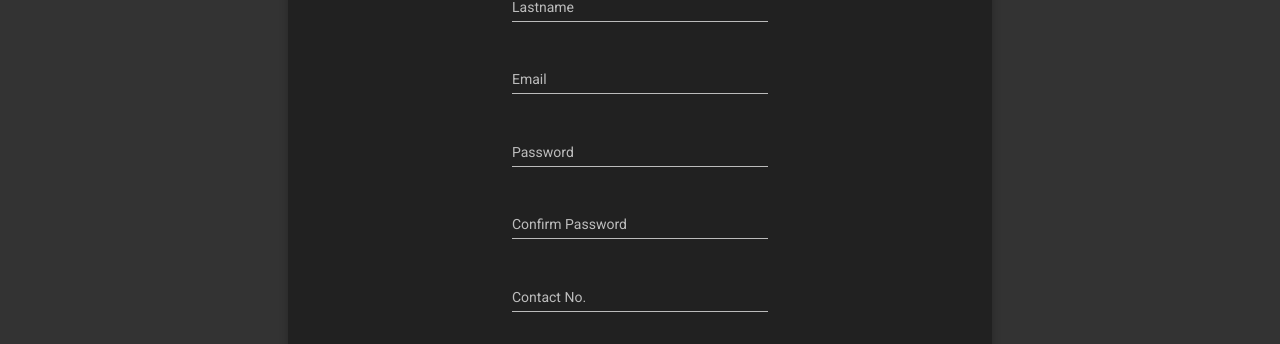
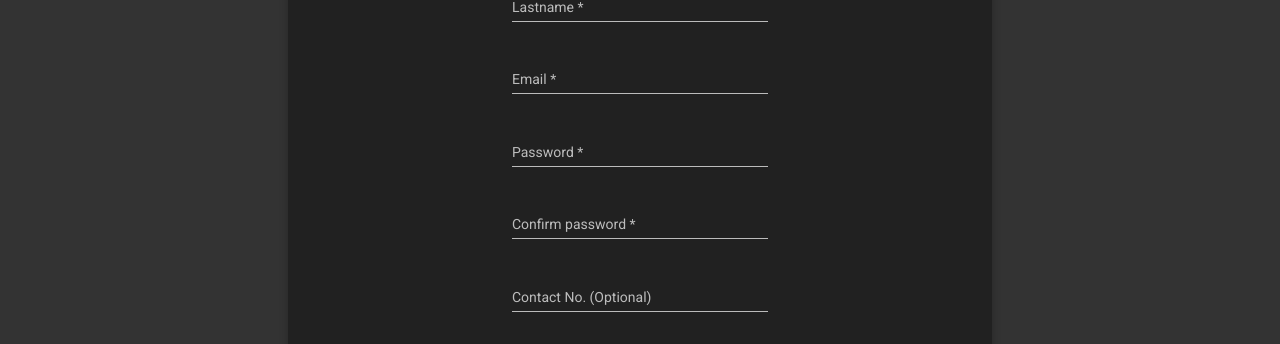
Before and after one commit to thantnaylin/car-park-availability-client, an Angular app: page /register in a window 1280 px wide. Shown: the part 274-618 px from the top of the page. Built offline with nearby package versions, Linux system fonts and the light colour scheme.

Commit message:
Added form validation form user registration

```diff
--- a/src/app/app.module.ts
+++ b/src/app/app.module.ts
@@ -2,6 +2,8 @@ import { NgModule, CUSTOM_ELEMENTS_SCHEMA } from '@angular/core';
 import { BrowserModule } from '@angular/platform-browser';
 import { RouterModule, Routes } from '@angular/router';
 import { NoopAnimationsModule } from '@angular/platform-browser/animations';
+import { FormsModule } from "@angular/forms";
+import { HttpClientModule } from "@angular/common/http";
 
 import { AngularMaterialModule } from './angular-material.module';
 import { LayoutModule } from '@angular/cdk/layout';
@@ -13,6 +15,7 @@ import { CarParkComponent } from './components/screens/car-park/car-park.compone
 import { HomeComponent } from './components/screens/home/home.component';
 import { FooterComponent } from './components/layouts/footer/footer.component';
 import { NotFoundComponent } from './components/screens/not-found/not-found.component';
+import { ReactiveFormsModule } from '@angular/forms';
 
 const appRoutes: Routes = [
   { path: "", component: HomeComponent },
@@ -40,6 +43,9 @@ const appRoutes: Routes = [
     NoopAnimationsModule,
     AngularMaterialModule,
     LayoutModule,
+    FormsModule,
+    HttpClientModule,
+    ReactiveFormsModule,
     RouterModule.forRoot(appRoutes)
   ],
   providers: [],
--- a/src/app/components/screens/register/register.component.css
+++ b/src/app/components/screens/register/register.component.css
@@ -39,3 +39,7 @@ mat-form-field {
   color: #fff;
   min-width: 40%;
 }
+
+mat-error {
+  font-size: small;
+}
--- a/src/app/components/screens/register/register.component.html
+++ b/src/app/components/screens/register/register.component.html
@@ -1,36 +1,82 @@
-<div class="form-container form-card">
+<form class="form-container form-card" (ngSubmit)="onSubmit()" [formGroup]="userForm">
     <h1>REGISTER</h1>
     <div>
         <mat-form-field>
-            <input type="text" matInput placeholder="Firstname">
+                <input type="text" matInput
+                    placeholder="Firstname"
+                    formControlName="firstName"
+                   />
+                <mat-error *ngIf="firstName.hasError('minlength') &&
+                    !firstName.hasError('required')">Firstname must be at least 2 characters long.</mat-error>
+                <mat-error *ngIf="firstName.hasError('required')">
+                    Firstname is required.
+                </mat-error>
         </mat-form-field>
     </div>
     <div>
         <mat-form-field>
-            <input type="text" matInput placeholder="Lastname">
+            <input type="text" matInput
+                placeholder="Lastname"
+                formControlName="lastName"
+               />
+            <mat-error *ngIf="lastName.hasError('minlength') &&
+                !lastName.hasError('required')">Lastname must be at least 2 characters long.</mat-error>
+            <mat-error *ngIf="lastName.hasError('required')">
+                Lastname is required.
+            </mat-error>
         </mat-form-field>
     </div>
     <div>
         <mat-form-field>
-            <input type="email" matInput placeholder="Email">
+            <input type="text" matInput
+                placeholder="Email"
+                formControlName="email"
+               />
+            <mat-error *ngIf="email.hasError('email') &&
+                !email.hasError('required')">Please enter valid email.</mat-error>
+            <mat-error *ngIf="email.hasError('required')">
+                Email is required.
+            </mat-error>
         </mat-form-field>
     </div>
     <div>
         <mat-form-field>
-            <input type="password" matInput placeholder="Password">
+            <input type="password" matInput
+                placeholder="Password"
+                formControlName="password"
+               />
+            <mat-error *ngIf="password.hasError('minlength') &&
+                !password.hasError('required')">Password must be at least 6 characters long.</mat-error>
+            <mat-error *ngIf="password.hasError('required')">
+                Password is required.
+            </mat-error>
         </mat-form-field>
     </div>
     <div>
         <mat-form-field>
-            <input type="password" matInput placeholder="Confirm Password">
+            <input type="password" matInput
+                placeholder="Confirm password"
+                formControlName="confirmPassword"
+               />
+            <mat-error *ngIf="confirmPassword.hasError('mismatched') &&
+                !confirmPassword.hasError('required')">
+                Passwords do not match.
+            </mat-error>
+            <mat-error *ngIf="confirmPassword.hasError('required')">
+                Confirm password is required.
+            </mat-error>
         </mat-form-field>
     </div>
     <div>
         <mat-form-field>
-            <input type="text" matInput placeholder="Contact No.">
+            <input type="text" matInput
+                placeholder="Contact No. (Optional)"
+                id="contactNo" name="contactNo"
+                formControlName="contactNo"
+            />
         </mat-form-field>
     </div>
     <div>
-        <button mat-stroked-button color="primary">SIGN-ME-UP</button>
+        <button type="submit" mat-stroked-button color="primary">SIGN-ME-UP</button>
     </div>
-</div>
+</form>
--- a/src/app/components/screens/register/register.component.ts
+++ b/src/app/components/screens/register/register.component.ts
@@ -1,15 +1,80 @@
 import { Component, OnInit } from '@angular/core';
+import { AbstractControl, FormControl, FormGroup, ValidationErrors, ValidatorFn, Validators } from '@angular/forms';
+import { UserForm } from 'src/app/models/UserForm';
 
 @Component({
   selector: 'app-register',
   templateUrl: './register.component.html',
   styleUrls: ['./register.component.css']
 })
-export class RegisterComponent implements OnInit {
+export class RegisterComponent  implements OnInit {
+
+  userForm : FormGroup | undefined;
+  user: UserForm | undefined;
 
   constructor() { }
 
   ngOnInit(): void {
+    this.userForm = new FormGroup({
+      firstName: new FormControl(this.user?.firstName, [
+        Validators.required,
+        Validators.minLength(2)
+      ]),
+      lastName : new FormControl(this.user?.lastName, [
+        Validators.required,
+        Validators.minLength(2)
+      ]),
+      email : new FormControl(this.user?.email, [
+          Validators.required,
+          Validators.email
+      ]),
+      password : new FormControl(this.user?.password, [
+        Validators.required,
+        Validators.minLength(6)
+      ]),
+      confirmPassword : new FormControl(this.user?.password, [
+        Validators.required,
+        this.matchPasswordValidator()
+      ]),
+      contactNo : new FormControl(this.user?.contactNo, [])
+    });
+  }
+
+  get firstName() { return this.userForm?.get("firstName"); }
+  get lastName() { return this.userForm?.get("lastName"); }
+  get email() { return this.userForm?.get("email"); }
+  get password() { return this.userForm?.get("password"); }
+  get confirmPassword() { return this.userForm?.get("confirmPassword"); }
+  get contactNo() { return this.userForm?.get("contactNo"); }
+
+  matchPasswordValidator () : ValidatorFn {
+    return (c: AbstractControl) : ValidationErrors | null => {
+
+      const value = c.value;
+
+      if(!value) return null;
+
+      const p1  = this.password;
+
+      let isMatch = p1?.value === value;
+      return !isMatch ? { mismatched: true } : null;
+    }
+  }
+
+  onSubmit() {
+    // const newUser = {
+    //   firstName: this.firstName,
+    //   lastName: this.lastName,
+    //   email: this.email,
+    //   password: this.password,
+    //   confirmPassword: this.confirmPassword,
+    //   contactNo: this.contactNo
+    // }
+    if(this.userForm?.invalid) {
+      this.userForm.setErrors({ ...this.userForm.errors, "formError": true });
+      return;
+    }
+    console.log("ggwp");
   }
 
 }
--- /dev/null
+++ b/src/app/models/UserForm.ts
@@ -0,0 +1,8 @@
+export interface UserForm {
+    firstName: string;
+    lastName: string;
+    email: string;
+    password: string;
+    confirmPassword: string,
+    contactNo?: string
+}
--- a/tsconfig.json
+++ b/tsconfig.json
@@ -25,6 +25,7 @@
     "enableI18nLegacyMessageIdFormat": false,
     "strictInjectionParameters": true,
     "strictInputAccessModifiers": true,
-    "strictTemplates": true
+    "strictTemplates": true,
+    "strictNullChecks": false
   }
 }
```
Also changed, not shown: src/app/utility.ts (added).
